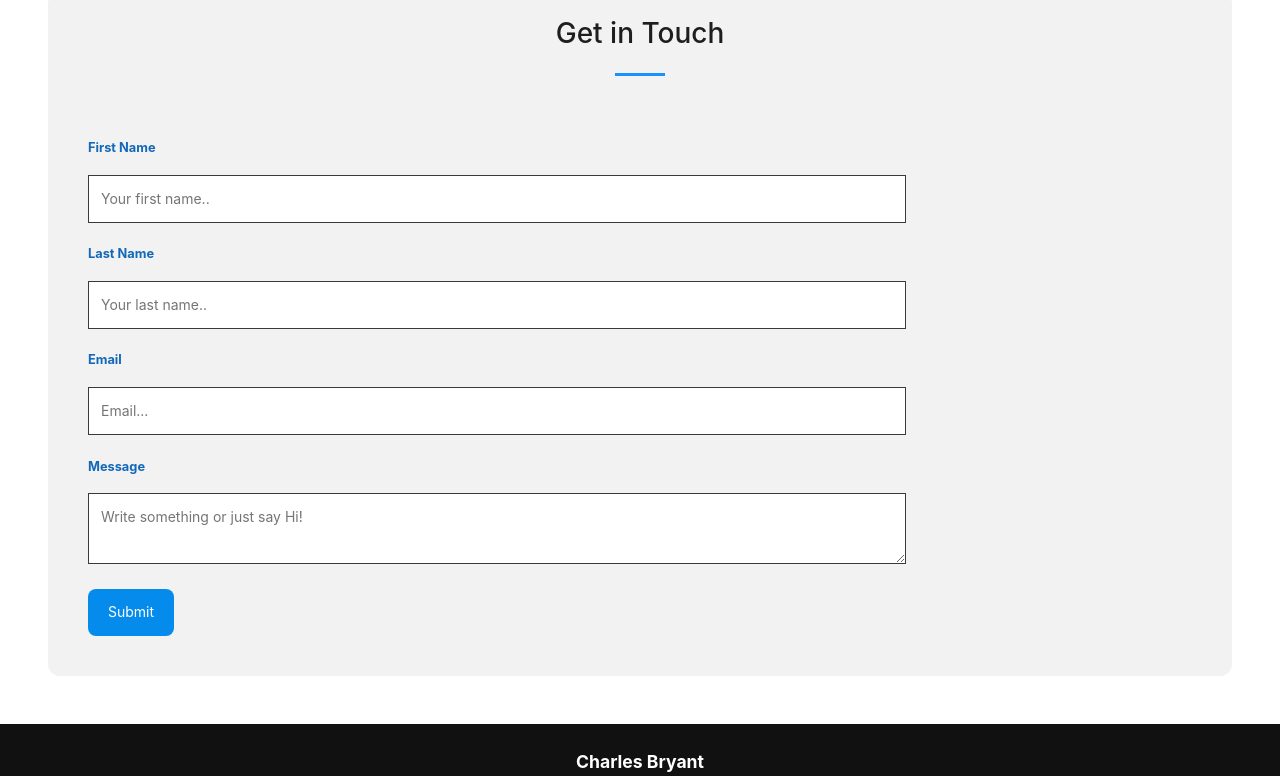
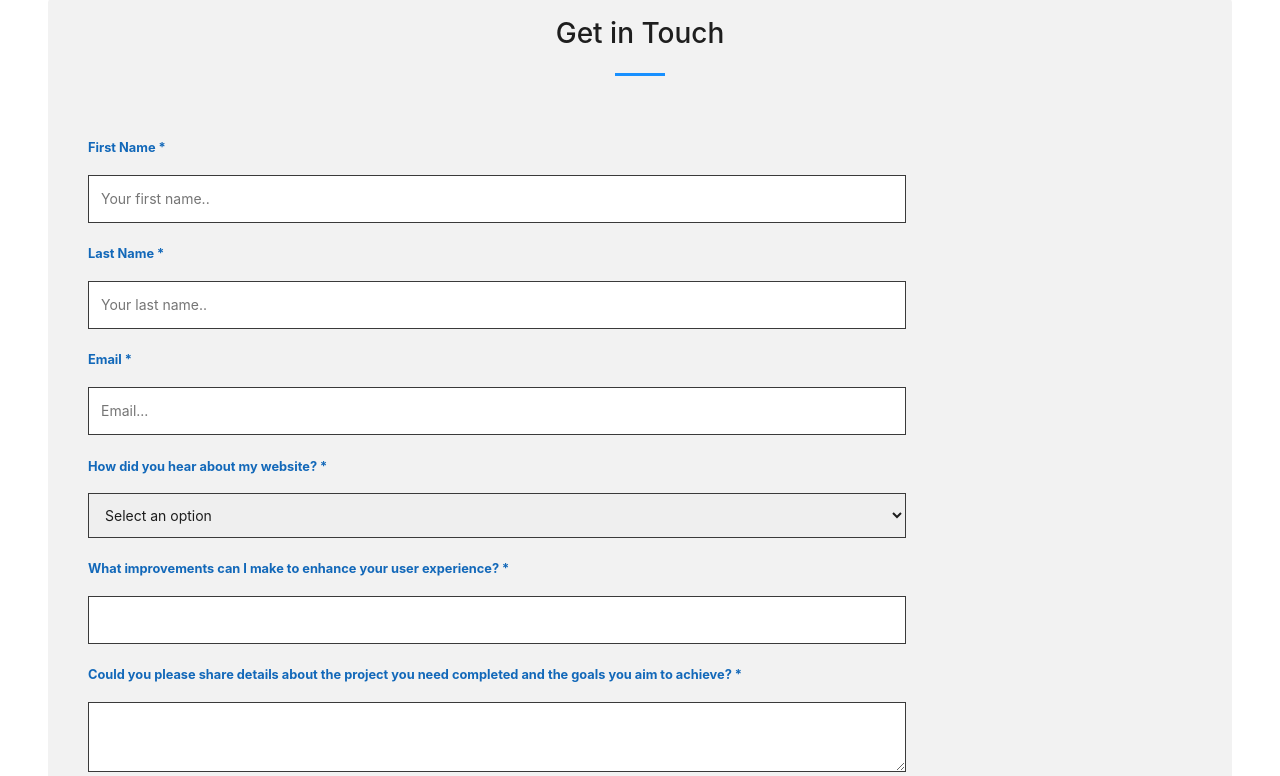
Before and after one commit to CBryant20/CB_Website, a React (Vite) app: page / in a window 1280 px wide. Shown: the part 2020-2796 px from the top of the page. Built offline with nearby package versions, Linux system fonts and the light colour scheme.

Commit message:
Form updated for better and clearer communication

```diff
--- a/src/components/home/Contact.jsx
+++ b/src/components/home/Contact.jsx
@@ -1,4 +1,12 @@
+import { useState } from "react";
+
 export default function AppContact() {
+  const [showOtherInput, setShowOtherInput] = useState(false);
+
+  const handleHearChange = (e) => {
+    setShowOtherInput(e.target.value === "other");
+  };
+
   return (
     <div id='contact' className='contact'>
       <div className='container'>
@@ -12,7 +20,7 @@ export default function AppContact() {
               name='access_key'
               value='b7f60ed2-4dc3-42e5-8ab4-80bdf117cda4'
             />
-            <label htmlFor='fname'>First Name</label>
+            <label htmlFor='fname'>First Name *</label>
             <input
               className='input-box'
               type='text'
@@ -22,7 +30,7 @@ export default function AppContact() {
               required
             />
 
-            <label htmlFor='lname'>Last Name</label>
+            <label htmlFor='lname'>Last Name *</label>
             <input
               className='input-box'
               type='text'
@@ -32,7 +40,7 @@ export default function AppContact() {
               required
             />
 
-            <label htmlFor='email'>Email</label>
+            <label htmlFor='email'>Email *</label>
             <input
               className='input-box'
               type='email'
@@ -42,12 +50,53 @@ export default function AppContact() {
               required
             />
 
-            <label htmlFor='message'>Message</label>
+            <label htmlFor='hear'>How did you hear about my website? *</label>
+            <select
+              className='input-box'
+              id='hear'
+              name='hear'
+              required
+              onChange={handleHearChange}
+            >
+              <option value='' disabled selected>
+                Select an option
+              </option>
+              <option value='resume'>Resume</option>
+              <option value='email'>Email</option>
+              <option value='linkedin'>LinkedIn</option>
+              <option value='other'>Other</option>
+            </select>
+
+            {showOtherInput && (
+              <input
+                className='input-box'
+                type='text'
+                id='other'
+                name='other'
+                placeholder='Please specify other source...'
+                required
+              />
+            )}
+
+            <label htmlFor='improvement'>
+              What improvements can I make to enhance your user experience? *
+            </label>
+            <input
+              className='input-box'
+              type='text'
+              id='improvement'
+              name='improvement'
+              required
+            />
+
+            <label htmlFor='message'>
+              Could you please share details about the project you need
+              completed and the goals you aim to achieve? *
+            </label>
             <textarea
               className='input-box'
               id='message'
               name='message'
-              placeholder='Write something or just say Hi!'
               required
             ></textarea>
             <div className='h-captcha' data-captcha='true'></div>
```
